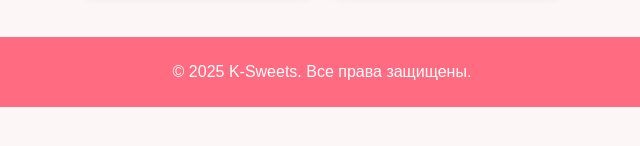
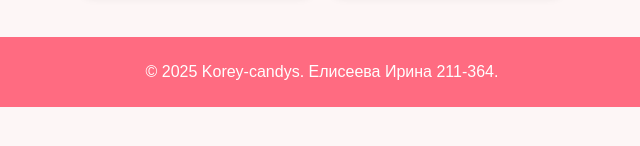
Before and after one commit to CyberSparrow11/korey-candy, a plain HTML site: page catalog.html in a window 1280 px wide. Shown: the part 456-602 px from the top of the page, 318-958 px from the left. Drawn offline with Linux system fonts and the light colour scheme.

Commit message:
Update catalog.html

```diff
--- a/catalog.html
+++ b/catalog.html
@@ -41,7 +41,7 @@
     </main>
 
     <footer>
-        <p>&copy; 2025 K-Sweets. Все права защищены.</p>
+        <p>&copy; 2025 Korey-candys. Елисеева Ирина 211-364.</p>
     </footer>
 </body>
 </html>
```
